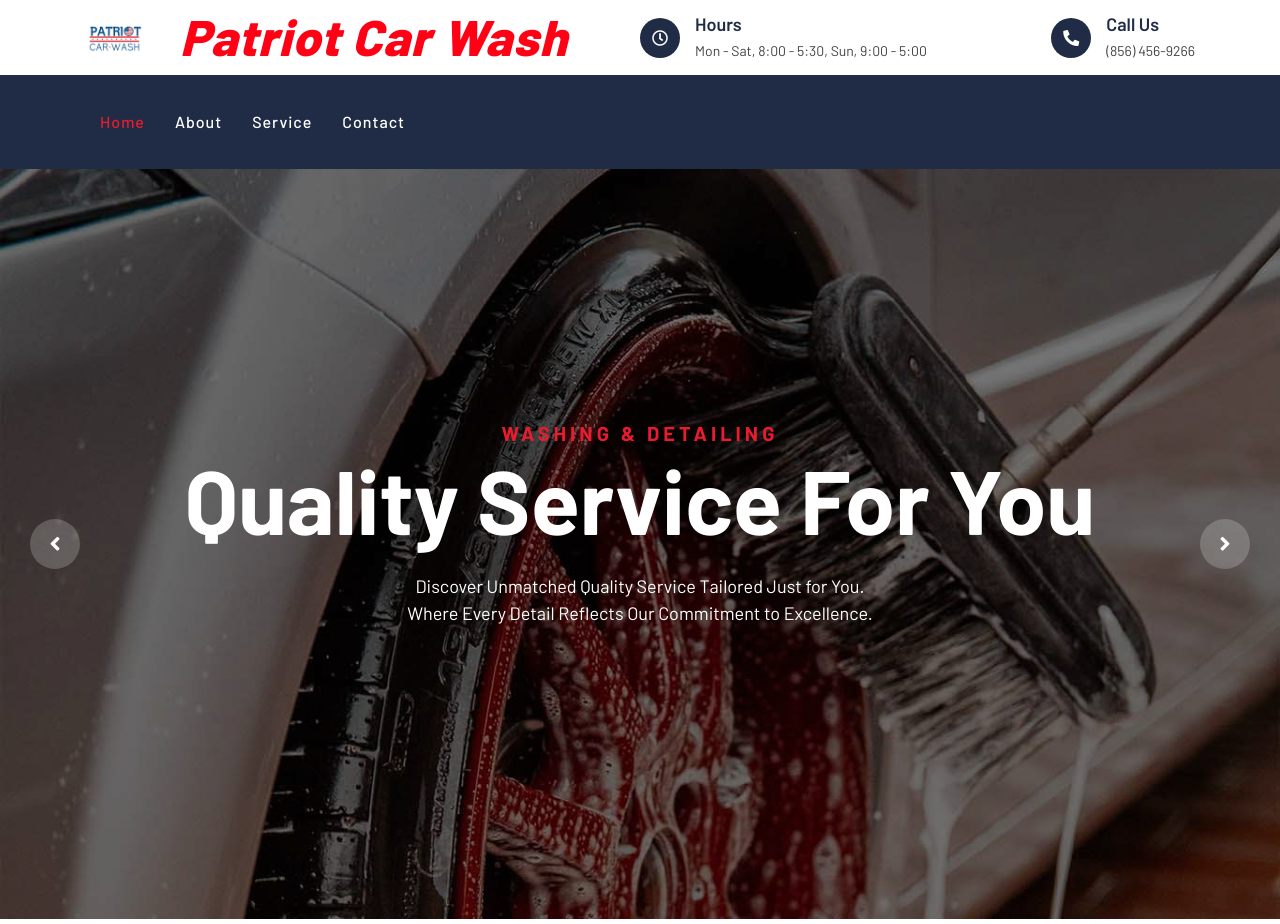
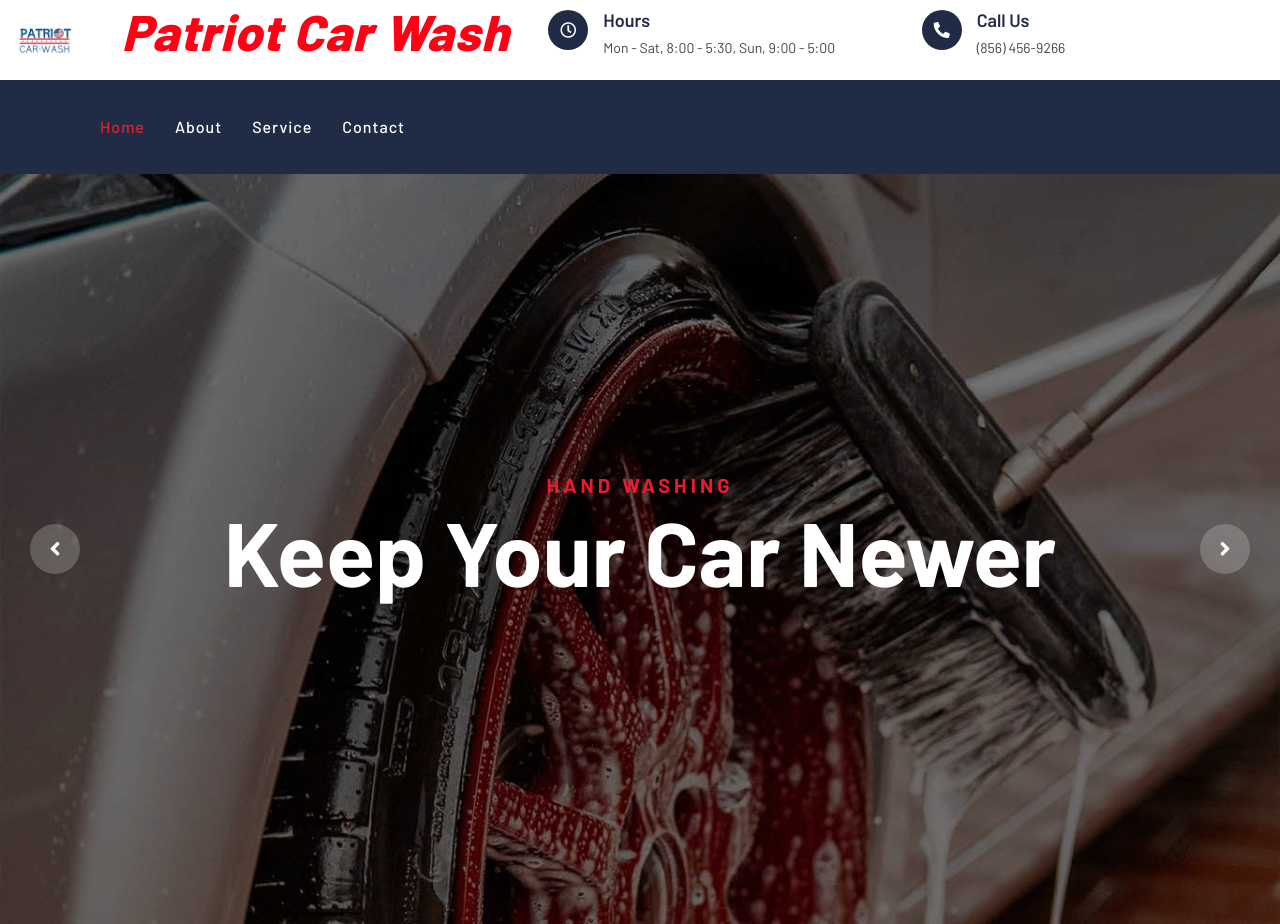
Before and after one commit to idleite/car-wash, a plain HTML site: page gloucester/index.html in a window 1280 px wide. Shown: the top 924 px of the page. Drawn offline with nearby package versions, Linux system fonts and the light colour scheme.

Commit message:
FIxed top bars

```diff
--- a/css/style.css
+++ b/css/style.css
@@ -148,10 +148,11 @@ a:focus {
 /**********************************/
 .top-bar {
     position: relative;
-    height: 75px;
     display: flex;
     align-items: center;
     background: #ffffff;
+    margin-top: 10px;
+    margin-bottom: 10px;
 }
 
 .top-bar .logo {
--- a/gloucester/css/style.css
+++ b/gloucester/css/style.css
@@ -148,7 +148,8 @@ a:focus {
 /**********************************/
 .top-bar {
     position: relative;
-    height: 75px;
+    margin-top: 10px;
+    margin-bottom: 10px;
     display: flex;
     align-items: center;
     background: #ffffff;
@@ -180,8 +181,6 @@ a:focus {
 
 .top-bar .top-bar-item {
     display: flex;
-    align-items: center;
-    justify-content: flex-end;
 }
 
 .top-bar .top-bar-icon {
--- a/gloucester/index.html
+++ b/gloucester/index.html
@@ -29,16 +29,16 @@
     <body>
         <!-- Top Bar Start -->
         <div class="top-bar">
-            <div class="container">
-                <div class="row align-items-center">
-                    <div class="col-1">
+            <div class="container-fluid">
+                <div class="row">
+                    <div class="col-sm-1 col-md-1 col-lg-1">
                         <div class="logo">
                             <a href="index.html">
                                 <img src="img/logo.png" alt="Logo">
                             </a>
                         </div>
                     </div>
-                    <div class="col-lg-5">
+                    <div class="col-sm-1 col-md-4 col-lg-4">
                         <div class="logo">
                             <a href="index.html">
                                 <h1>Patriot Car Wash</h1>
@@ -46,7 +46,7 @@
                             </a>
                         </div>
                     </div>
-                    <div class="col-lg-6.1">
+                    <div class="col-sm-1 col-md col-lg">
                         <div class="top-bar-item">
                             <div class="top-bar-icon">
                                 <i class="far fa-clock"></i>
@@ -57,7 +57,7 @@
                             </div>
                         </div>
                     </div>
-                    <div href="tel:(215) 394-0699" class="col-lg">
+                    <div href="tel:(215) 394-0699" class="col-sm-1 col-md col-lg">
                         <div class="top-bar-item">
                             <div class="top-bar-icon">
                                 <i class="fa fa-phone-alt"></i>
@@ -109,10 +109,8 @@
                         </div>
                         <div class="carousel-text">
                             <h3>Express Drive Thru </h3>
-                            <h1>Keep your Car Newer</h1>
-                            <p>
-                                Lorem ipsum dolor sit amet elit. Phasellus ut mollis mauris. Vivamus egestas eleifend dui ac
-                            </p>
+                            <h1>Quality service for you</h1>
+                            <p></p>
 
                         </div>
                     </div>
@@ -121,12 +119,9 @@
                             <img src="img/carousel-2.jpg" alt="Image">
                         </div>
                         <div class="carousel-text">
-                            <h3>Washing & Detailing</h3>
-                            <h1>Quality service for you</h1>
-                            <p>
-                                Discover Unmatched Quality Service Tailored Just for You.
-Where Every Detail Reflects Our Commitment to Excellence.
-                            </p>
+                            <h3>Hand Washing</h3>
+                            <h1>Keep your Car Newer</h1>
+                            <!-- <p>Discover Unmatched Quality Service Tailored Just for You. Where Every Detail Reflects Our Commitment to Excellence.</p> -->
 
                         </div>
                     </div>
@@ -135,11 +130,9 @@ Where Every Detail Reflects Our Commitment to Excellence.
                             <img src="img/carousel-3.jpg" alt="Image">
                         </div>
                         <div class="carousel-text">
-                            <h3>Washing & Detailing</h3>
-                            <h1>Exterior & Interior Washing</h1>
-                            <p>
-                                Sed ultrices, est eget feugiat accumsan, dui nibh egestas tortor, ut rhoncus nibh ligula euismod quam
-                            </p>
+                            <h3>Vacuuming</h3>
+                            <h1>Interior Washing</h1>
+                            <p></p>
 
                         </div>
                     </div>
--- a/warminster/css/style.css
+++ b/warminster/css/style.css
@@ -148,7 +148,8 @@ a:focus {
 /**********************************/
 .top-bar {
     position: relative;
-    height: 75px;
+    margin-top: 10px;
+    margin-bottom: 10px;
     display: flex;
     align-items: center;
     background: #ffffff;
@@ -160,7 +161,7 @@ a:focus {
 }
 
 .top-bar .logo h1 {
-    margin: 0 0 0 0;
+    margin: -4px 0 0 0;
     color: #ff0015;
     font-size: 50px;
     line-height: 50px;
@@ -175,13 +176,11 @@ a:focus {
 
 .top-bar .logo img {
     max-width: 100%;
-    max-height: 70px;
+    max-height: 60px;
 }
 
 .top-bar .top-bar-item {
     display: flex;
-    align-items: center;
-    justify-content: flex-end;
 }
 
 .top-bar .top-bar-icon {
```
Also changed, not shown: gloucester/about.html (+6 -6 lines), gloucester/contact.html (+6 -6 lines), gloucester/service.html (+6 -6 lines), index.html (+6 -8 lines), warminster/about.html (+1 -1 lines), warminster/contact.html (+1 -1 lines), warminster/index.html (+1 -1 lines), warminster/service.html (+1 -1 lines).
